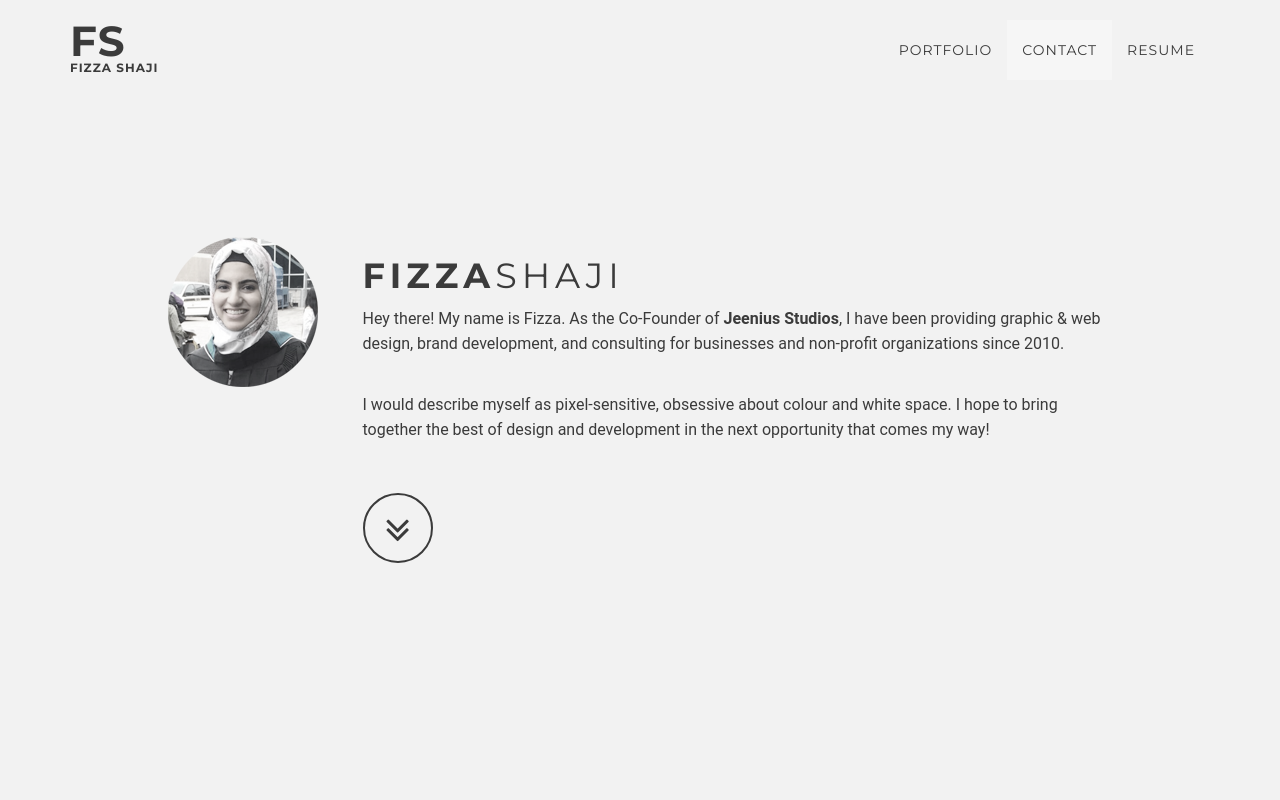
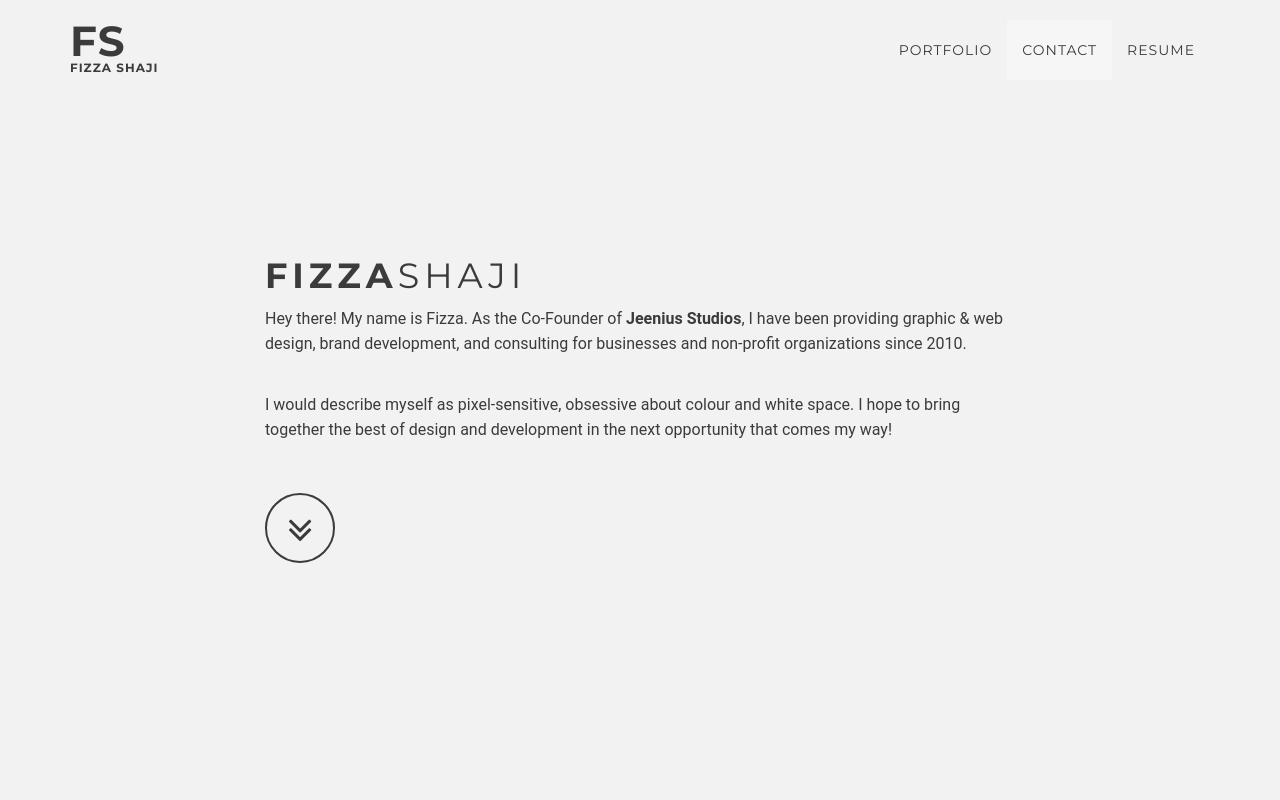
Before and after one commit to fizzashaji/fizzashaji.github.io, a plain HTML site: page index.html in a window 1280 px wide. Shown: the top 800 px of the page. Drawn offline with Linux system fonts and the light colour scheme; a web font is replaced by a local one.

Commit message:
Add files via upload

```diff
--- a/index.html
+++ b/index.html
@@ -77,9 +77,7 @@
         <div class="intro-body">
             <div class="container">
                 <div class="row">
-					<div class="col-md-2 col-lg-offset-1">
-					<img src="img/portrait.png" class="hatch img-responsive"></div>
-                    <div class="col-md-8">
+                    <div class="col-md-8 col-lg-offset-2">
                         <h1 class="brand-heading"><b>Fizza</b>Shaji</h1>
                         <p>Hey there! My name is Fizza. As the Co-Founder of <b>Jeenius Studios</b>, I have been providing graphic & web design, brand development, and consulting for businesses and non-profit organizations since 2010. </b></p>
 
```
